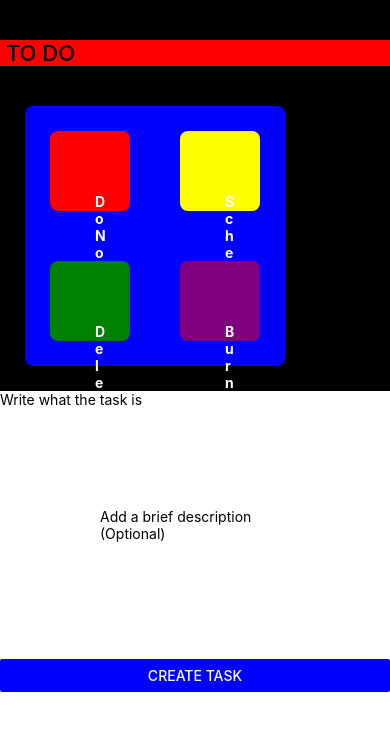
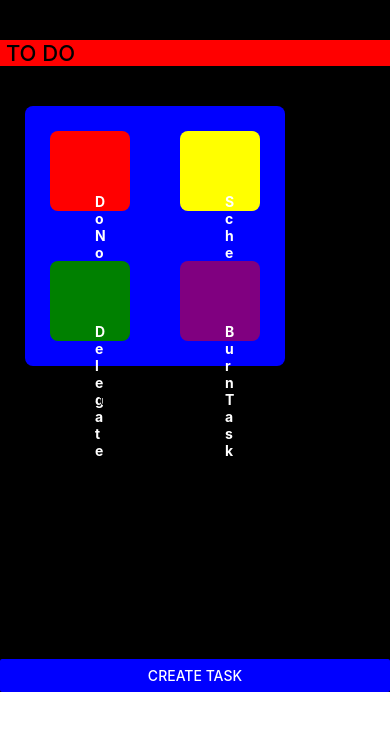
Before and after one commit to EliasPinno/BCHacks2020, a React Native app: screen / in a window 390 px wide. Shown: the top 730 px of the page. Built offline with nearby package versions, Linux system fonts and the light colour scheme.

Commit message:
Changed App to call for Task Container instead of it's components. Removed Status bar.

```diff
--- a/App.js
+++ b/App.js
@@ -1,20 +1,17 @@
 import React from 'react';
-import { StyleSheet, Text, View, StatusBar } from 'react-native';
+import { StyleSheet, Text, View} from 'react-native';
 import MatrixContainer from "./Components/MatrixContainer.js";
 import Header from './Components/Header.js';
-import TaskBuilder from './Components/TaskBuilder.js'
+import TaskContainer from './Components/TaskContainer.js'
 const headerTitle = 'To Do';
 
 export default function App() {
     return (
       <View>
-        <StatusBar backgroundColor = 'black' barStyle="light-content"/>
         <View style={styles.centered, styles.container}>
           <Header title={headerTitle} />
           <MatrixContainer />
-        </View>
-        <View>
-          <TaskBuilder />
+          <TaskContainer />
         </View>
       </View>
 
```
